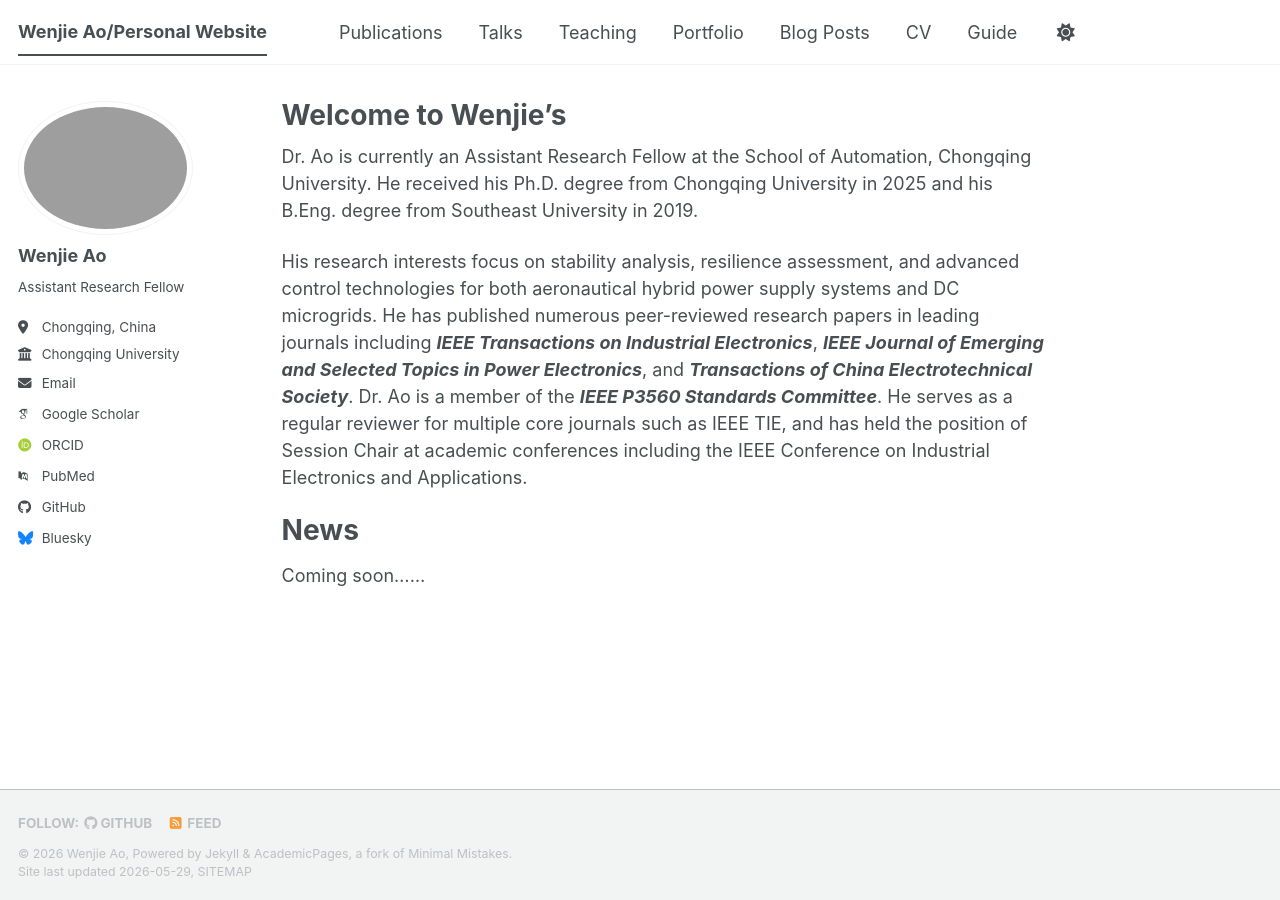
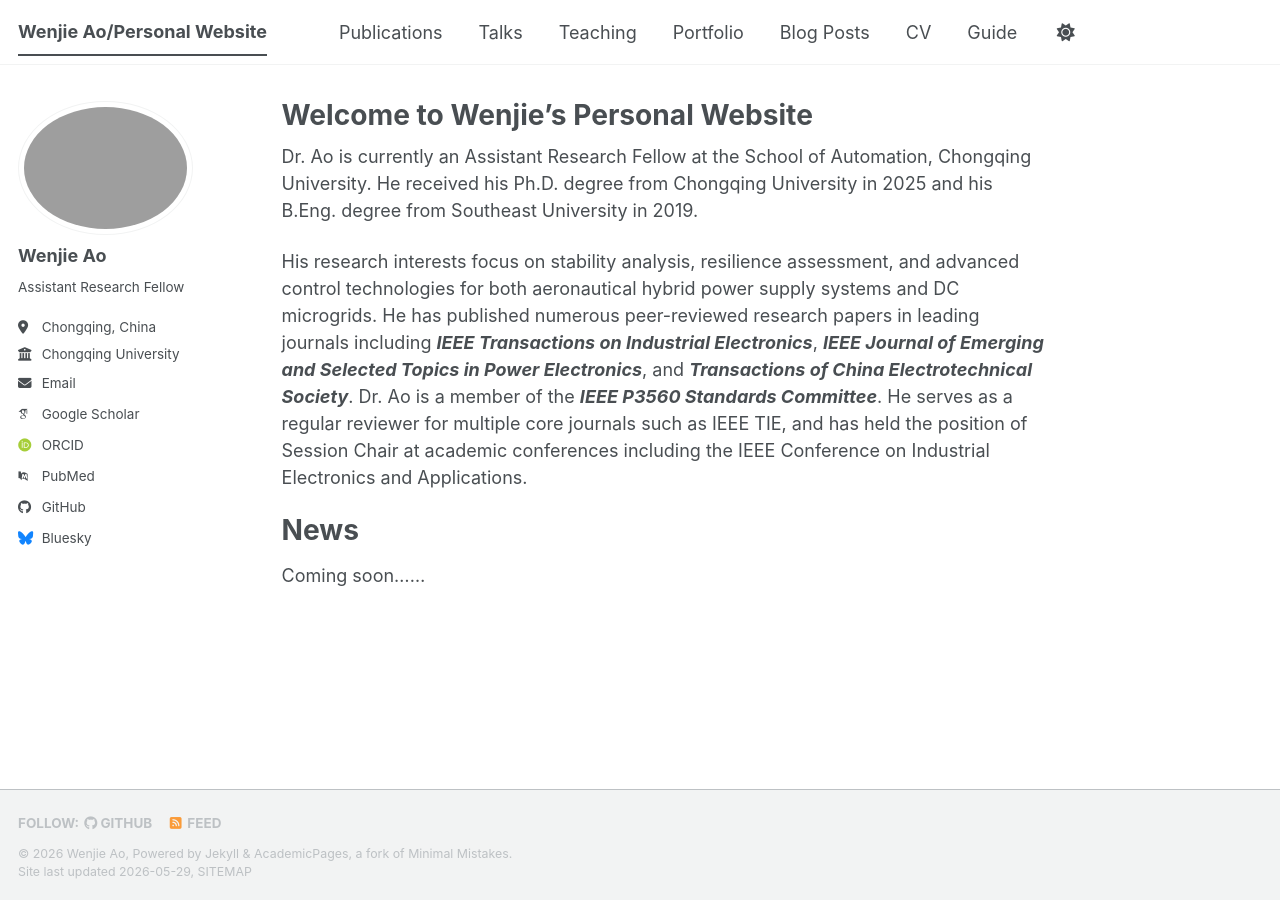
Before and after one commit to aowenjie-cyber/aowenjie-cyber.github.io, a Jekyll site: the page built from _pages/about.md, in a window 1280 px wide. Built offline with Jekyll 4.4.1, drawn with Linux system fonts in a browser that asks for light colours; some web fonts are replaced; a script bundle is joined from its source files by our own code; library files that are not in the unit come from our copies.

Commit message:
改了long:zh-CN

```diff
--- a/_config.yml
+++ b/_config.yml
@@ -7,7 +7,7 @@
 # server process.
 
 # Basic Site Settings
-lang                     : zh-CN
+lang                     : "zh-CN"
 locale                   : "en-US"
 site_theme               : "default" # The available themes options are "default", "air", "sunrise", "mint", "dirt" and "contrast"
 title                    : "Wenjie Ao/Personal Website"
--- a/_pages/about.md
+++ b/_pages/about.md
@@ -1,6 +1,6 @@
 ---
 permalink: /
-title: "Welcome to Wenjie's"
+title: "Welcome to Wenjie's Personal Website"
 author_profile: true
 redirect_from:
   - /about/
```
